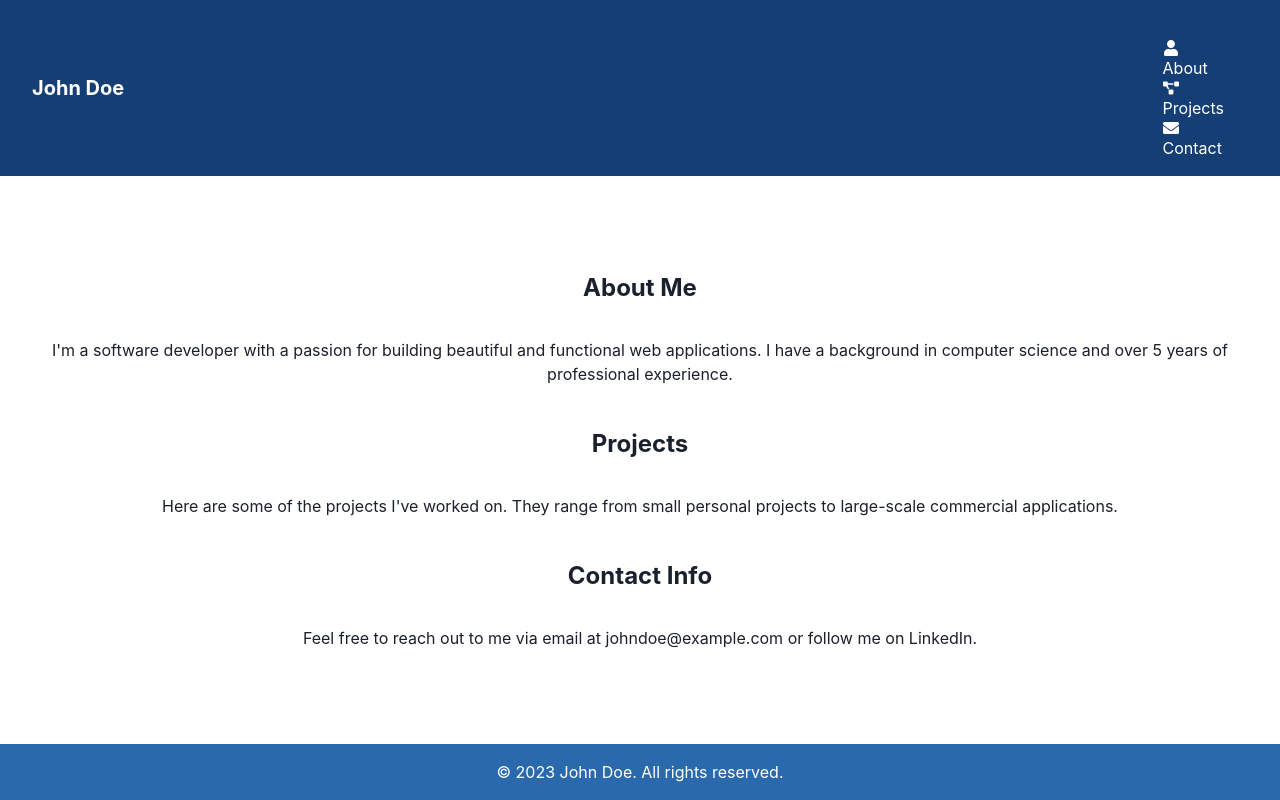
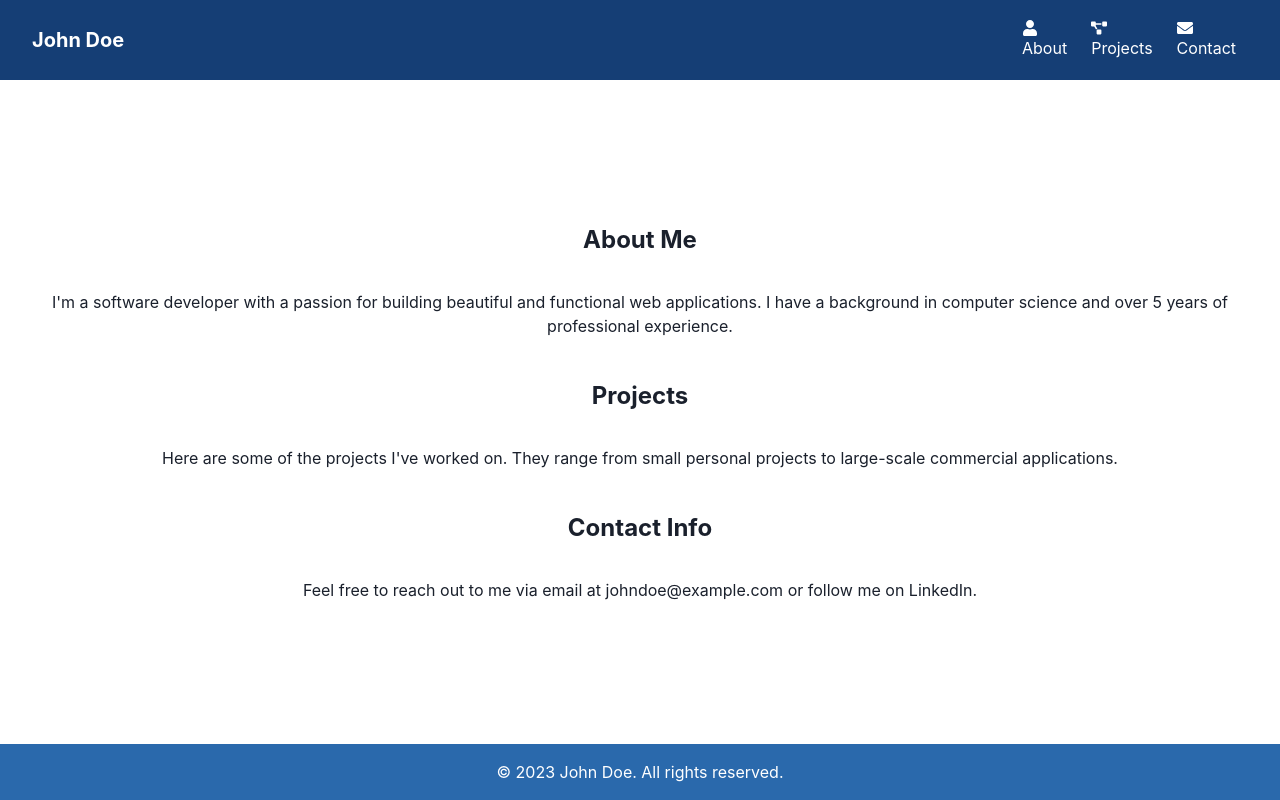
Before and after one commit to GPT-Engineer-App-Dev/my-personal-portal, a React (Vite) app: page / in a window 1280 px wide. Built offline with nearby package versions, Linux system fonts and the light colour scheme.

Commit message:
Adjusted navigation bar to display links in a horizontal row, ensuring responsiveness and visual appeal.

```diff
--- a/src/pages/Index.jsx
+++ b/src/pages/Index.jsx
@@ -8,10 +8,10 @@ const Index = () => {
         <Box as="header" bg="brand.800" color="white" py={4}>
           <Flex justify="space-between" align="center" px={8}>
             <Text fontSize="xl" fontWeight="bold">John Doe</Text>
-            <Box>
-              <Link href="#about" p={3} _hover={{ textDecoration: "underline" }}><FaUser /> About</Link>
-              <Link href="#projects" p={3} _hover={{ textDecoration: "underline" }}><FaProjectDiagram /> Projects</Link>
-              <Link href="#contact" p={3} _hover={{ textDecoration: "underline" }}><FaEnvelope /> Contact</Link>
+            <Box display={{ base: "block", md: "flex" }} justifyContent="center" alignItems="center">
+              <Link href="#about" px={3} py={1} _hover={{ textDecoration: "underline" }}><FaUser /> About</Link>
+              <Link href="#projects" px={3} py={1} _hover={{ textDecoration: "underline" }}><FaProjectDiagram /> Projects</Link>
+              <Link href="#contact" px={3} py={1} _hover={{ textDecoration: "underline" }}><FaEnvelope /> Contact</Link>
             </Box>
           </Flex>
         </Box>
```
